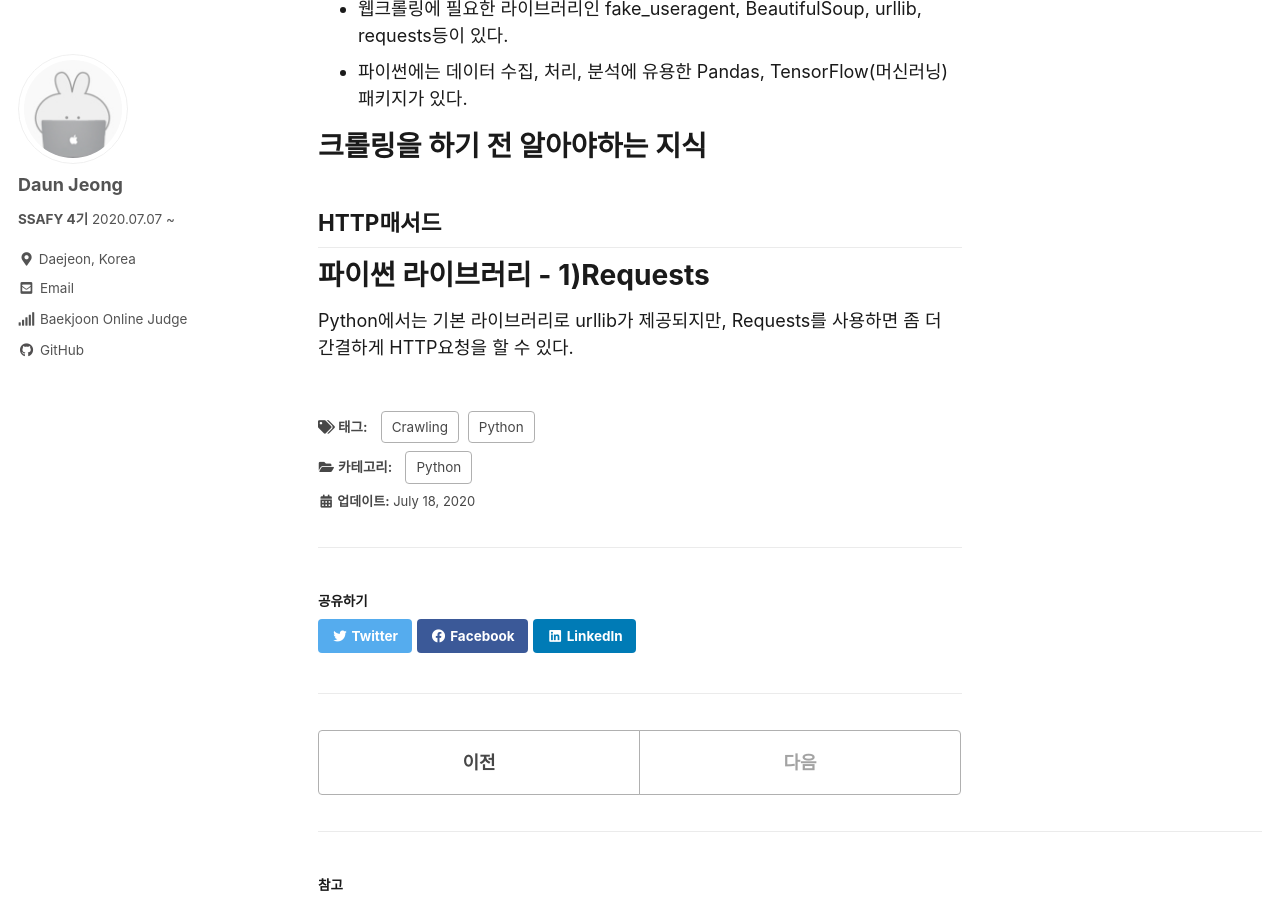
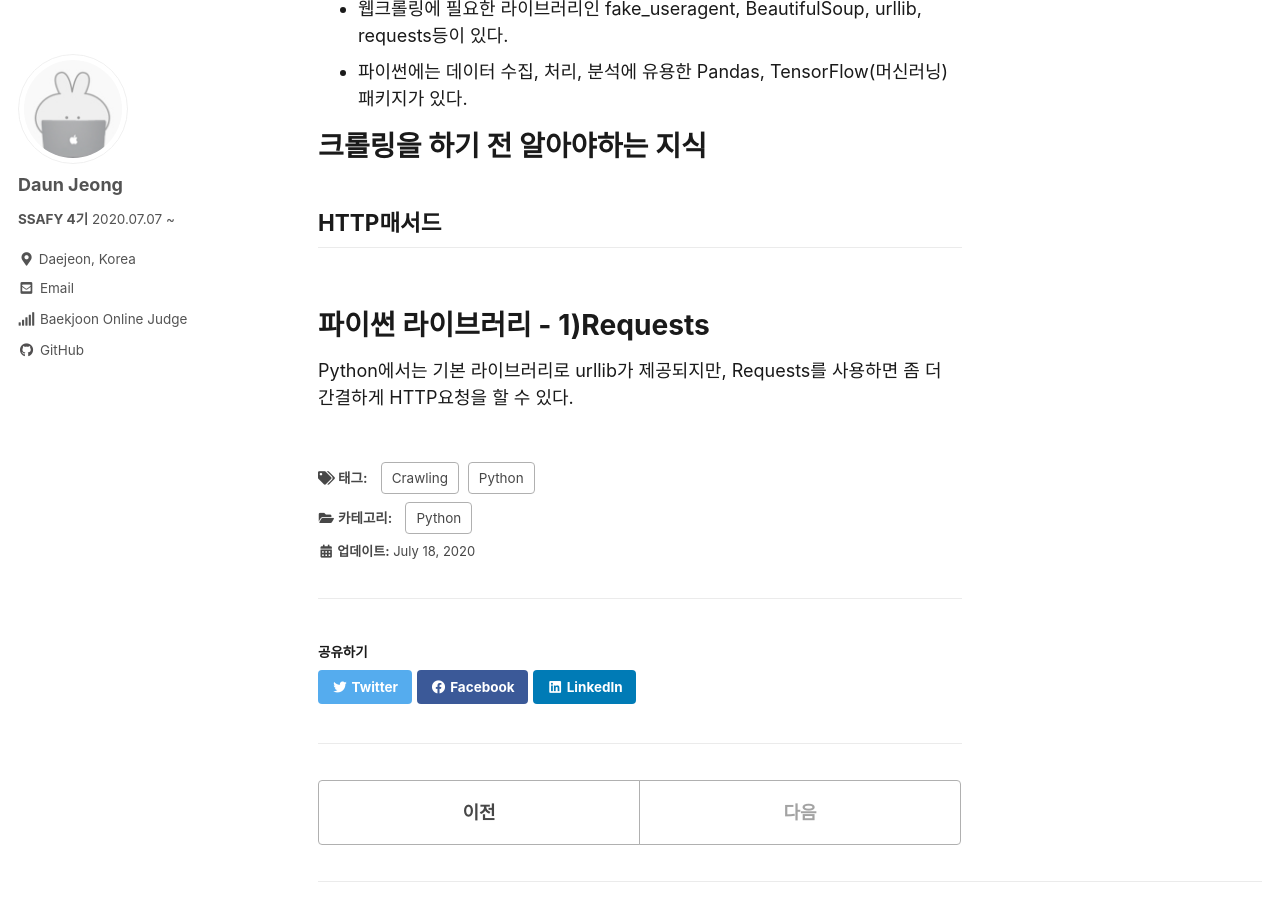
Before and after one commit to dovvn/dovvn.github.io, a Jekyll site: the page built from _posts/python/2020-07-18-crawling.md, in a window 1280 px wide and 900 px high, scrolled down 751 px. Built offline with Jekyll 4.4.1, drawn with Linux system fonts in a browser that asks for light colours; cached includes are drawn as plain includes.

Commit message:
Modify crawling.md

```diff
--- a/_posts/python/2020-07-18-crawling.md
+++ b/_posts/python/2020-07-18-crawling.md
@@ -19,24 +19,23 @@
 # 공부 계획
 > 목표기간: 2020년 07월 18일 ~ 7월 31일(프로젝트 기간 포함)
 파이썬 웹크롤링을 공부하고 여러 소규모 프로젝트를 만든 후, 포폴용 플젝을 만드는것을 목표로 한다.
-=> 프로젝트는 8월 까지 꼭 만들기! (하반기 시작 전)
-
-
+=> 프로젝트는 8월 까지 꼭 만들기! (하반기 시작 전)  <br/>
 
 # 웹크롤링(Web Creawling)이란?
 웹에서 데이터를 가져오는 행위
 이때, 웹에서 가져온 데이터를 내가 원하는 대로 가공하는 것을 **파싱(Parsing)**이라 한다.
 예를 들어, 웹상의 콘텐츠는 html/css로 작성되었으므로 이를 가져와 보기에 편한 방식(ex.json)로 바꾸어 주는 것이 바로 파싱이다.
 **스크래핑(Scraping)**이란 데이터를 수집하는 모든 과정으로, 크롤링은 스크래핑의 방법 중 하나이다.
-=> 이를 정리하면, 웹크롤링을 한다, 파싱한다. == **웹상의 수많은 자료를 스크래핑(크롤링)하여 수집된 데이터를 파싱(가공)해서 내가 원하는 데이터를 추출하는 것**
+=> 이를 정리하면, 웹크롤링을 한다, 파싱한다. == **웹상의 수많은 자료를 스크래핑(크롤링)하여 수집된 데이터를 파싱(가공)해서 내가 원하는 데이터를 추출하는 것**  <br/>
 
 # 크롤링에 파이썬을 주로 사용하는 이유
 * 웹크롤링에 필요한 라이브러리인  fake_useragent, BeautifulSoup, urllib, requests등이 있다.
-* 파이썬에는 데이터 수집, 처리, 분석에 유용한 Pandas, TensorFlow(머신러닝) 패키지가 있다.
+* 파이썬에는 데이터 수집, 처리, 분석에 유용한 Pandas, TensorFlow(머신러닝) 패키지가 있다.  <br/>
 
 # 크롤링을 하기 전 알아야하는 지식
 ## HTTP매서드
 
+<br/>
 
 # 파이썬 라이브러리 - 1)Requests
 Python에서는 기본 라이브러리로 urllib가 제공되지만, Requests를 사용하면 좀 더 간결하게 HTTP요청을 할 수 있다.
```
